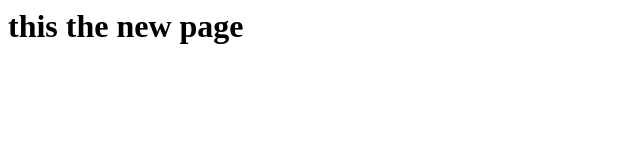
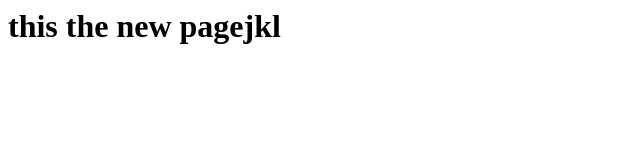
Before and after one commit to ArindamNag123/Portfolio, a plain HTML site: page index.html in a window 1280 px wide. Shown: the full height of the page, 0-640 px from the left. Drawn offline with Linux system fonts and the light colour scheme.

Commit message:
Update index.html

```diff
--- a/index.html
+++ b/index.html
@@ -1 +1 @@
-<h1>this the new page</h1>
+<h1>this the new pagejkl</h1>
```
